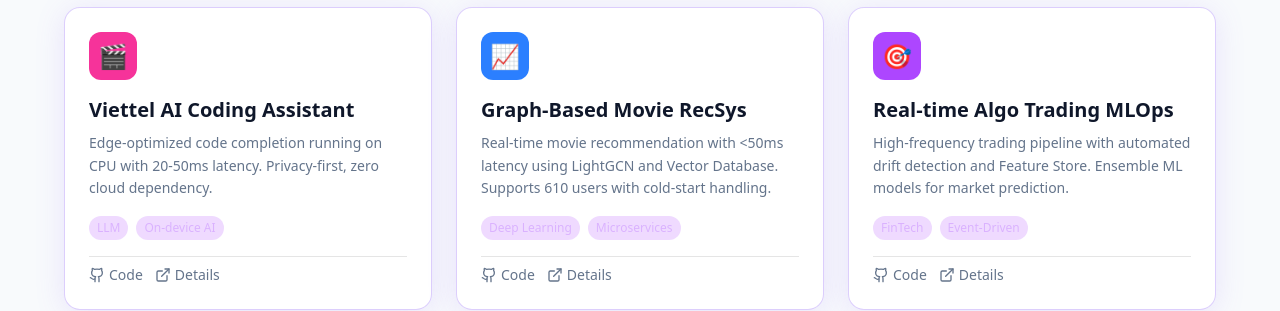
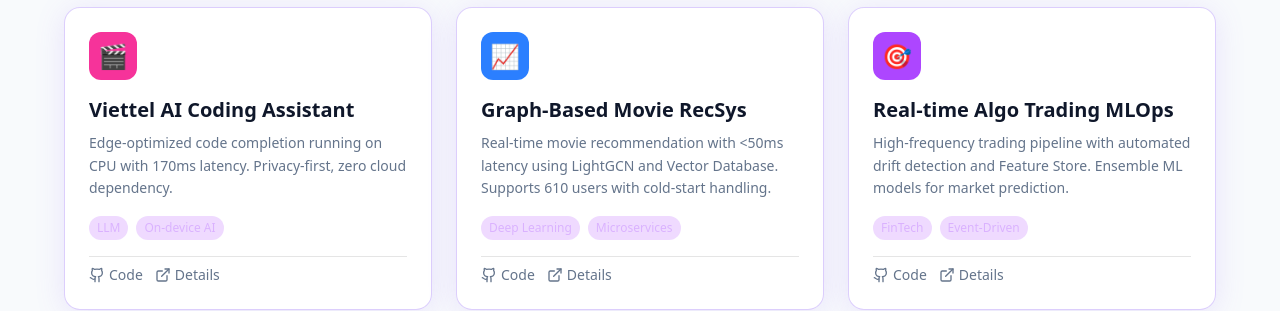
Before and after one commit to Logm12/Portfolio, a Next.js app: page / in a window 1280 px wide. Shown: the part 2040-2351 px from the top of the page. Built offline with nearby package versions, Linux system fonts and the light colour scheme.

Commit message:
fix small error

```diff
--- a/src/data/projects.ts
+++ b/src/data/projects.ts
@@ -32,7 +32,7 @@ export const projects: Project[] = [
         id: 'viettel-llm',
         title: 'Viettel AI Coding Assistant',
         description:
-            'Edge-optimized code completion running on CPU with 20-50ms latency. Privacy-first, zero cloud dependency.',
+            'Edge-optimized code completion running on CPU with 170ms latency. Privacy-first, zero cloud dependency.',
         fullDescription:
             'Built an end-to-end edge AI system for secure code completion at Viettel Networks. Uses Fill-in-the-Middle (FIM) training, QLoRA fine-tuning, DPO alignment, and GGUF quantization to run locally on CPU. Integrated with VS Code via OpenAI-compatible API.',
         tags: ['LLM', 'On-device AI', 'Quantization', 'Viettel Internship'],
```
